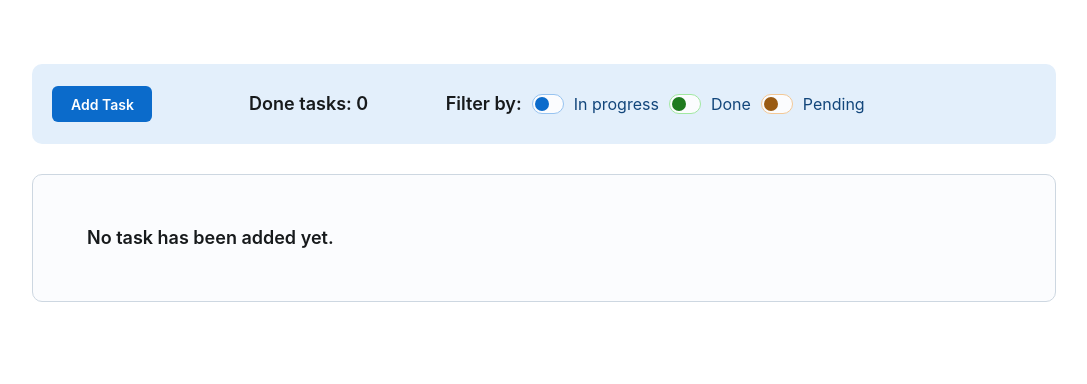
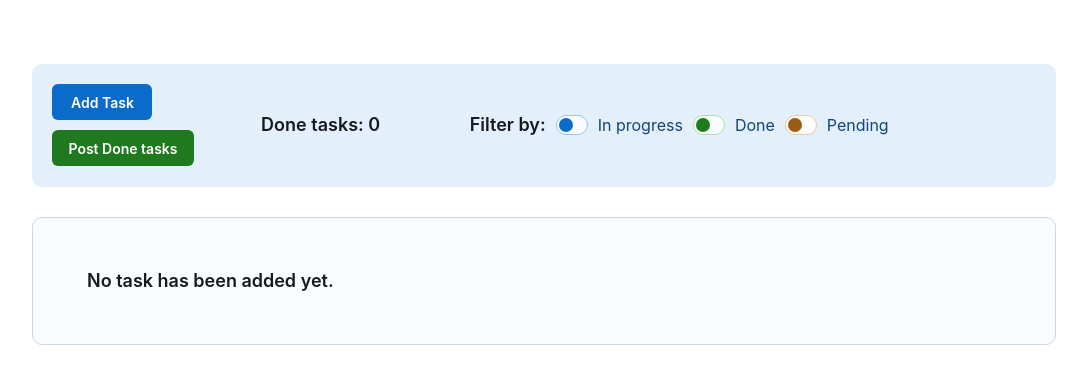
Before and after one commit to pashka1837/ARC-TEACH-Testovoe, a React (Vite) app: page / in a window 1280 px wide. Shown: the top 384 px of the page, without its empty margins (96-1183 px from the left). Built offline with nearby package versions, Linux system fonts and the light colour scheme.

Commit message:
rtk query added

```diff
--- a/src/Components/TaskBar/TaskBar.scss
+++ b/src/Components/TaskBar/TaskBar.scss
@@ -1,14 +1,17 @@
 .task_bar_container {
   padding: 2%;
-  height: 80px;
+  // height: 80px;
   border-radius: 10px;
   display: grid;
   align-items: center;
-  // justify-items: center;
   justify-items: start;
-
   grid-template-columns: 1fr 1fr 3fr;
-  // grid-template-columns: repeat(auto-fit, minmax(280px, 1fr));
+  gap: 20px;
+}
+.task_bar_btns {
+  display: flex;
+  flex-direction: column;
+  gap: 10px;
 }
 
 .doneTasksCounter {
--- a/src/Components/TaskBar/TaskBar.tsx
+++ b/src/Components/TaskBar/TaskBar.tsx
@@ -1,9 +1,10 @@
 import { Button, Sheet, Switch, Typography } from "@mui/joy";
 import "./TaskBar.scss";
 import { useAppDispatch, useAppSelector } from "../../hooks/reduxHooks";
-import { Dispatch, SetStateAction } from "react";
+import { Dispatch, SetStateAction, useState } from "react";
 import { colors } from "../MyRadioGroup/MyRadioGroup";
 import { updateFilter } from "../../feature/toDoApp/toDoSLice";
+import { usePostDoneTasksMutation } from "../../services/fetchTasks";
 
 export default function TaskBar({
   setOpen,
@@ -11,19 +12,45 @@ export default function TaskBar({
   setOpen: Dispatch<SetStateAction<boolean>>;
 }) {
   const dispatch = useAppDispatch();
-  const { doneTasksCounter, filter } = useAppSelector(
+  const { doneTasksCounter, filter, tasks } = useAppSelector(
     (state) => state.toDoSlice
   );
+  const [postDoneTasks, { error }] = usePostDoneTasksMutation();
+  const [noTasksError, setNoTasksError] = useState("");
+
+  console.log(error);
 
   function handleFilterChange(filterName: string, filtValue: boolean) {
     dispatch(updateFilter({ filterName, value: !filtValue }));
   }
 
+  function handlePostTasks() {
+    const doneTasksNameAr = tasks
+      .filter((task) => task.status === "Done")
+      .map((task) => ({ title: task.title, id: task.id }));
+    console.log(doneTasksNameAr);
+    if (doneTasksNameAr.length) {
+      setNoTasksError("");
+      postDoneTasks(doneTasksNameAr);
+    } else setNoTasksError("Nothing to post.");
+  }
+
   return (
+    <>
       <Sheet className="task_bar_container" color="primary" variant="soft">
+        <div className="task_bar_btns">
           <Button className="add_task_btn" onClick={() => setOpen(true)}>
             Add Task
           </Button>
+          <Button
+            color="success"
+            className="post_task_btn"
+            onClick={handlePostTasks}
+          >
+            Post Done tasks
+          </Button>
+        </div>
+
         <div className="done_tasks_container">
           <Typography level="title-lg">
             Done tasks: <span className="">{doneTasksCounter}</span>
@@ -45,5 +72,10 @@ export default function TaskBar({
           </div>
         </div>
       </Sheet>
+
+      <Typography color="danger" sx={{ mt: 2 }}>
+        {noTasksError || error?.data.msg}
+      </Typography>
+    </>
   );
 }
--- /dev/null
+++ b/src/services/fetchTasks.ts
@@ -0,0 +1,17 @@
+import { createApi, fetchBaseQuery } from "@reduxjs/toolkit/query/react";
+
+export const tasksApi = createApi({
+  reducerPath: "tasksApi",
+  baseQuery: fetchBaseQuery({ baseUrl: "https://course-api.com/" }),
+  endpoints: (builder) => ({
+    postDoneTasks: builder.mutation({
+      query: (tasksAr: { title: string; id: string }[]) => ({
+        url: `react-store-products/post`,
+        method: "POST",
+        body: tasksAr,
+      }),
+    }),
+  }),
+});
+
+export const { usePostDoneTasksMutation } = tasksApi;
--- a/src/store/store.ts
+++ b/src/store/store.ts
@@ -1,10 +1,14 @@
 import { configureStore } from "@reduxjs/toolkit";
 import toDoSlice from "../feature/toDoApp/toDoSLice";
+import { tasksApi } from "../services/fetchTasks";
 
 export const store = configureStore({
   reducer: {
     toDoSlice,
+    [tasksApi.reducerPath]: tasksApi.reducer,
   },
+  middleware: (getDefaultMiddleware) =>
+    getDefaultMiddleware().concat(tasksApi.middleware),
 });
 
 export type RootState = ReturnType<typeof store.getState>;
```
Lines whose indentation alone changed are shown as unchanged.
